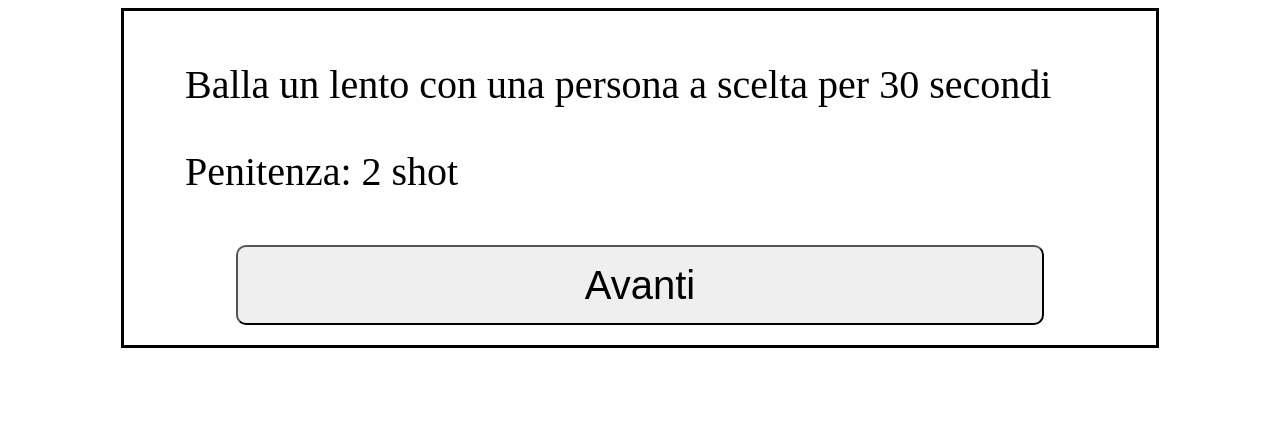
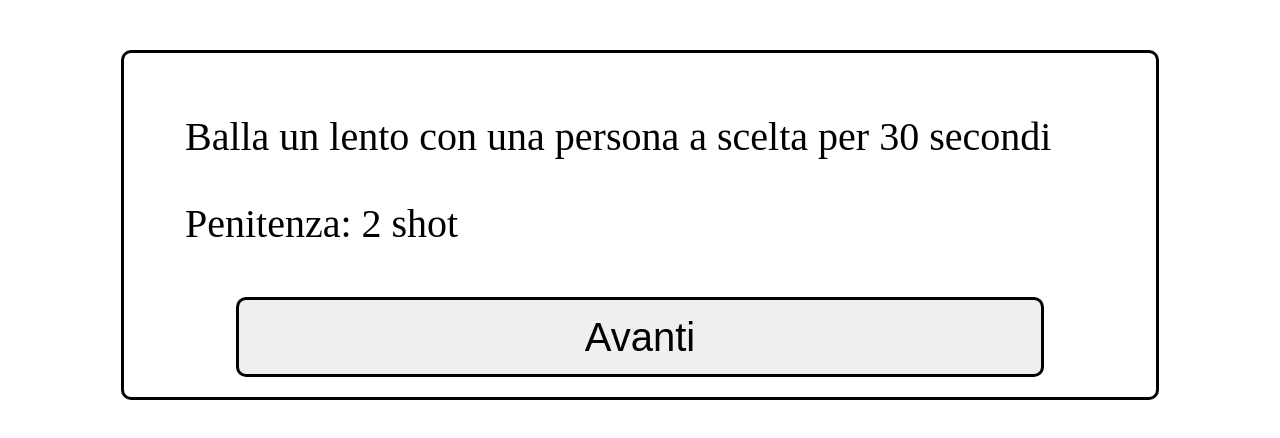
Before and after one commit to Maximilian284/Maximilian284.github.io, a plain HTML site: page index.html in a window 1280 px wide. Drawn offline with Linux system fonts and the light colour scheme.

Commit message:
caruccio 2.0

```diff
--- a/css/style.css
+++ b/css/style.css
@@ -10,6 +10,7 @@ p{
 button {
   padding: 10px;
   border-radius: 10px;
+  border: 3px solid black;
   -moz-border-radius: 10px;
   -webkit-border-radius: 10px;
   margin:10px
@@ -28,6 +29,7 @@ button {
 }
 
 .center {
+  border-radius: 10px;
   margin: auto;
   width: 80%;
   height: 70%;
--- a/index.html
+++ b/index.html
@@ -8,7 +8,7 @@
   </head>
 
   <body onload="next()">
-    <div class="center">
+    <div class="center" style="padding-top: 20px; margin-top: 50px">
       <p id="cardText"></p>
       <p id="cardPenitence"></p>
       <div class="center" style="border: 0px">
```
